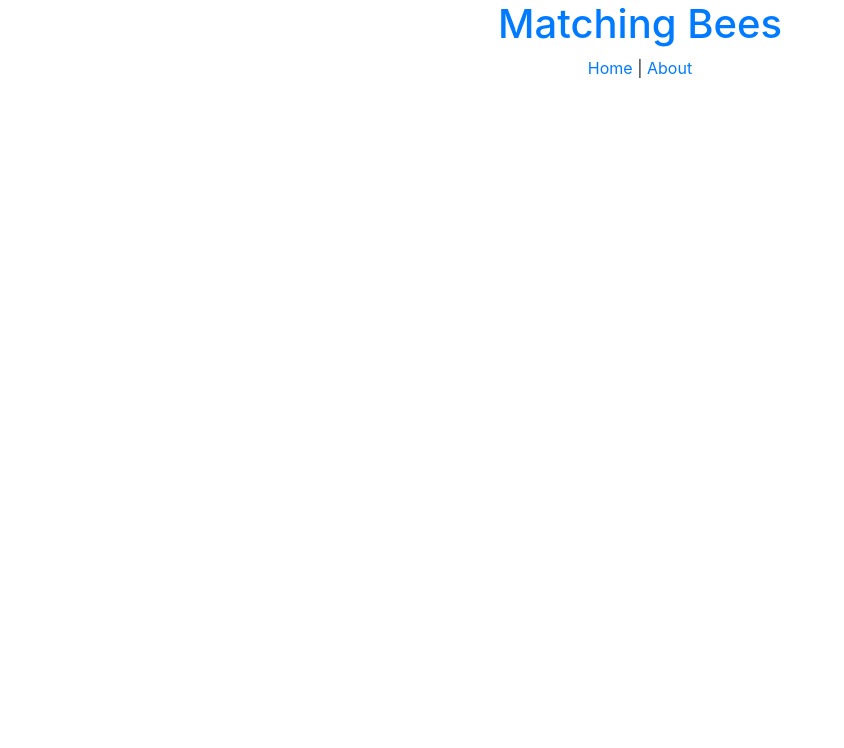
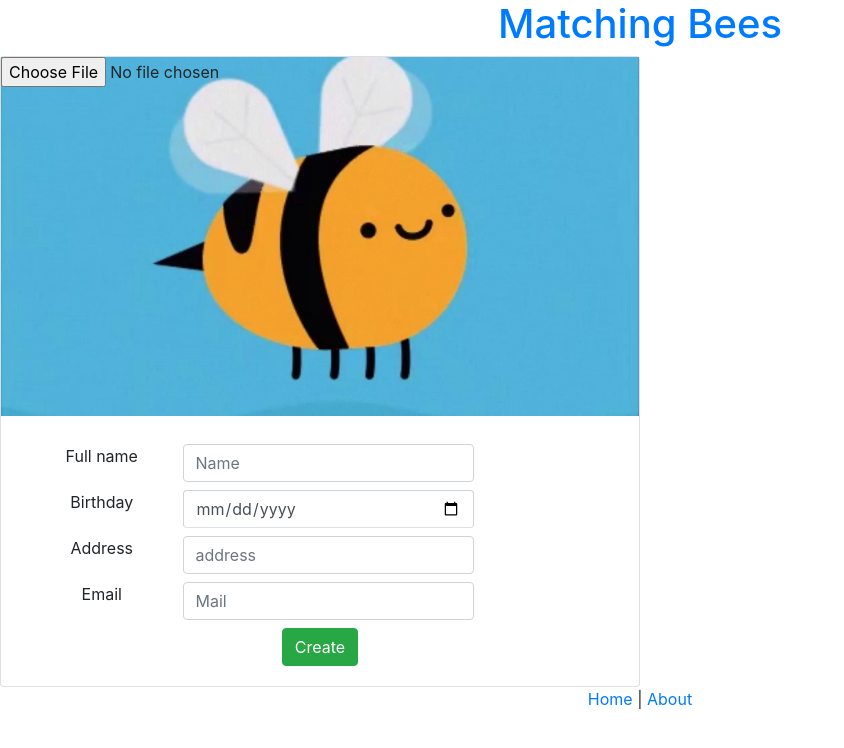
Before and after one commit to mohsenoffice/matching-bees, a React (Create React App) app in the folder client/: page /add in a window 1280 px wide. Shown: the top 748 px of the page, without its empty margins (0-844 px from the left). Built offline with nearby package versions, Linux system fonts and the light colour scheme.

Commit message:
create new user and UI fixes

```diff
--- a/client/src/App.js
+++ b/client/src/App.js
@@ -12,6 +12,7 @@ import About from './components/layouts/About';
 import store from './stores/store';
 import UsersArticle from './components/containers/UsersArticle';
 import UsersSubmit from './components/containers/UsersSubmit';
+import CreateUser from './components/containers/CreateUser';
 
 class App extends Component {
     render() {
@@ -22,7 +23,8 @@ class App extends Component {
                         <Route exact path="/" component={Home} />
                         <Route path="/about" component={About} />
                         <Route path='/users/:id' component={UsersArticle}/>
-                        <Route path='/submit' component={UsersSubmit}/>
+                        <Route path='/add' component={UsersSubmit}/>
+                        <Route path='/createUSer' component={CreateUser}/>
                     </Layout>
                 </BrowserRouter>
             </Provider>
--- a/client/src/components/containers/ActionButtons.js
+++ b/client/src/components/containers/ActionButtons.js
@@ -1,12 +1,14 @@
 import React, { Component} from 'react';
+import {Redirect} from 'react-router-dom';
 import Button from 'react-bootstrap/Button';
+import { Link } from 'react-router-dom';
 
 class ActionButtons extends Component {
 
   render(){
     return (
       <div class="text-center">
-        <Button variant="success mx-1">New</Button>
+        <Link to="/add" className="btn btn-success">New</Link>
         <Button variant="warning mx-1">Randon</Button>
         <Button variant="primary mx-1">Compare</Button>
       </div>
--- /dev/null
+++ b/client/src/components/containers/CreateUser.js
@@ -0,0 +1,48 @@
+import React, { Component} from 'react';
+import UsersItemDetail from '../presentation/UsersItemDetail';
+import CreateEditUser from '../presentation/CreateEditUser';
+import { connect } from 'react-redux'
+import { fetchUsersItem } from '../../actions/actions'
+import { submitUser } from '../../actions/actions';
+import Button from 'react-bootstrap/Button';
+
+class CreateUser extends Component {
+
+
+    constructor(){
+        super();
+
+        this.state = {
+            submission:{
+            }
+        };
+    }
+
+    componentDidMount(){
+
+    }
+
+    submitSubmission(){
+        this.props.dispatch(submitUser(this.state.submission));
+        this.props.history.push("/");
+    }
+    render(){
+        return (
+            <div>
+               <Button variant="success mx-1" onClick={event =>  window.location.href='/'}>back</Button>
+                <ul>
+                    <CreateEditUser data={this.state.submission} />
+                </ul>
+                <Button variant="primary mx-1" onClick={this.submitSubmission.bind(this)} >Create</Button>
+
+            </div>
+        )
+    }
+}
+
+const mapStateToProps = state => {
+    return {
+    }
+}
+
+export default connect(mapStateToProps)(CreateUser)
--- a/client/src/components/containers/UsersSubmit.js
+++ b/client/src/components/containers/UsersSubmit.js
@@ -3,6 +3,9 @@ import UsersItemDetail from '../presentation/UsersItemDetail';
 import { connect } from 'react-redux';
 import { submitUser } from '../../actions/actions';
 import { withRouter } from "react-router-dom";
+import { Link } from 'react-router-dom';
+import Card from 'react-bootstrap/Card'
+import Button from 'react-bootstrap/Button';
 
 class UsersSubmit extends Component {
 
@@ -33,19 +36,44 @@ class UsersSubmit extends Component {
         this.props.history.push("/");
     }
 
+
+
     render(){
 
         return (
-            <div>
+            <div class="w-50 text-center">
+                <Card >
+                    <Card.Img class="img-fluid" alt="Responsive image" variant="top" src="/resources/bee.jpg" />
+                    <div class="position-absolute float-right">
 
-                Name <input onChange={this.updateSubmission.bind(this)} id="name" type="text" placeholder= "Name"/><br/>
-                Mail <input onChange={this.updateSubmission.bind(this)} id="mail" type="text" placeholder= "Mail"/><br/>
-                Address<br/>
-                <textarea onChange={this.updateSubmission.bind(this)} id="address" type="text">
+							<input type="file" />
 
-                </textarea><br/>
+                    </div>
+                    {/* <Card.Img variant="top w-5"  src="resources/edit.png" />
+                    <div class="position-absolute float-right">Top Left</div> */}
+                    <Card.Body>
+                        <Card.Text>
+                            <div class="m-2">
+                                <span class="float-left mr-2 w-25">Full name  </span>
+                                <input class="form-control w-50" onChange={this.updateSubmission.bind(this)} id="name" type="text" placeholder= "Name"/>
+                            </div>
+                            <div class="m-2">
+                                <span class="float-left mr-2 w-25">Birthday  </span>
+                                <input class="form-control w-50 border-bottom"  onChange={this.updateSubmission.bind(this)} id="birthday" type="date"/>
+                            </div>
+                            <div class="m-2">
+                                <span class="float-left mr-2 w-25">Address   </span>
+                                <input class="form-control w-50"  onChange={this.updateSubmission.bind(this)} id="address" type="text" placeholder= "address"/>
+                            </div>
+                            <div class="m-2">
+                                <span class="float-left mr-2 w-25">Email  </span>
+                                <input class="form-control w-50"  onChange={this.updateSubmission.bind(this)} id="mail" type="text" placeholder= "Mail"/>
+                            </div>
+                            <Button variant="success mx-1"  onClick={this.submitSubmission.bind(this)}>Create</Button>
 
-                <button onClick={this.submitSubmission.bind(this)}>Submit story</button>
+                        </Card.Text>
+                    </Card.Body>
+                </Card>
             </div>
         )
     }
--- a/client/src/components/presentation/CreateEditUser.js
+++ b/client/src/components/presentation/CreateEditUser.js
@@ -12,12 +12,12 @@ import "react-datepicker/dist/react-datepicker.css";
 
 class CreateEditUser extends Component {
     state = {
-        startDate: new Date()
+        birthday: new Date()
       };
 
       handleChange = date => {
         this.setState({
-          startDate: date
+            birthday: date
         });
       };
 
@@ -33,25 +33,25 @@ class CreateEditUser extends Component {
                         <Card.Text>
                             <div>
                                 Full name
-                                <input type="text" class="" id="name" placeholder={this.props.data.name}/>
+                                <input onChange={this.state.name} type="text" class="" id="name" placeholder={this.props.data.name}/>
                             </div>
                             <div>
                                 Birthday
-                                <DatePicker
-                                    selected={this.state.startDate}
+                                <DatePicker id="birthday"
+                                    selected={this.state.birthday}
                                     onChange={this.handleChange}
                                 />
                             </div>
                             <div>
                                 Address
-                                <input type="text" class="" id="name" placeholder={this.props.data.name}/>
+                                <input type="text" class="" id="address" placeholder={this.props.data.name}/>
                             </div>
                             <div>
                                 Email
-                                <input type="text" class="" id="name" placeholder={this.props.data.name}/>
+                                <input type="text" class="" id="mail" placeholder={this.props.data.name}/>
                             </div>
 
-                            <UserActionButtons />
+                            {/* <UserActionButtons /> */}
 
                         </Card.Text>
                     </Card.Body>
--- a/client/src/components/presentation/UsersItemListing.js
+++ b/client/src/components/presentation/UsersItemListing.js
@@ -11,15 +11,18 @@ class UsersItemListing extends Component {
             <div>
                 <Card >
                     <Card.Img variant="top" src="resources/bee.jpg" />
-                    <div class="position-absolute float-right"><Link to={`/users/${this.props.data._id}`}><b>Edit</b></Link></div>
-                    <button type="button" class="btn btn-primary">view</button>
+                    <div class="position-absolute w-100 text-right">
+                    <input class="form-check-input w-100 float-left" type="checkbox" value="" id="defaultCheck1"/>
+                        <Link to={`/users/${this.props.data._id}`}><b class="w-100 float-right">Edit</b></Link>
+                        <Link to={`/users/${this.props.data._id}`}><b class="w-100 float-right">View</b></Link>
+                    </div>
+                    <div class="position-absolute  w-100"></div>
                     {/* <Card.Img variant="top w-5"  src="resources/edit.png" />
                     <div class="position-absolute float-right">Top Left</div> */}
                     <Card.Body>
                         <Card.Title>{this.props.data.name}</Card.Title>
                         <Card.Text>
                             {this.props.data.mail}
-                            <div><Link to={`/users/${this.props.data._id}`}><b>{this.props.data.mail}</b></Link></div>
                         </Card.Text>
                     </Card.Body>
                 </Card>
```
Also changed, not shown: 2 other files (tests, documents, lock files or other folders).
